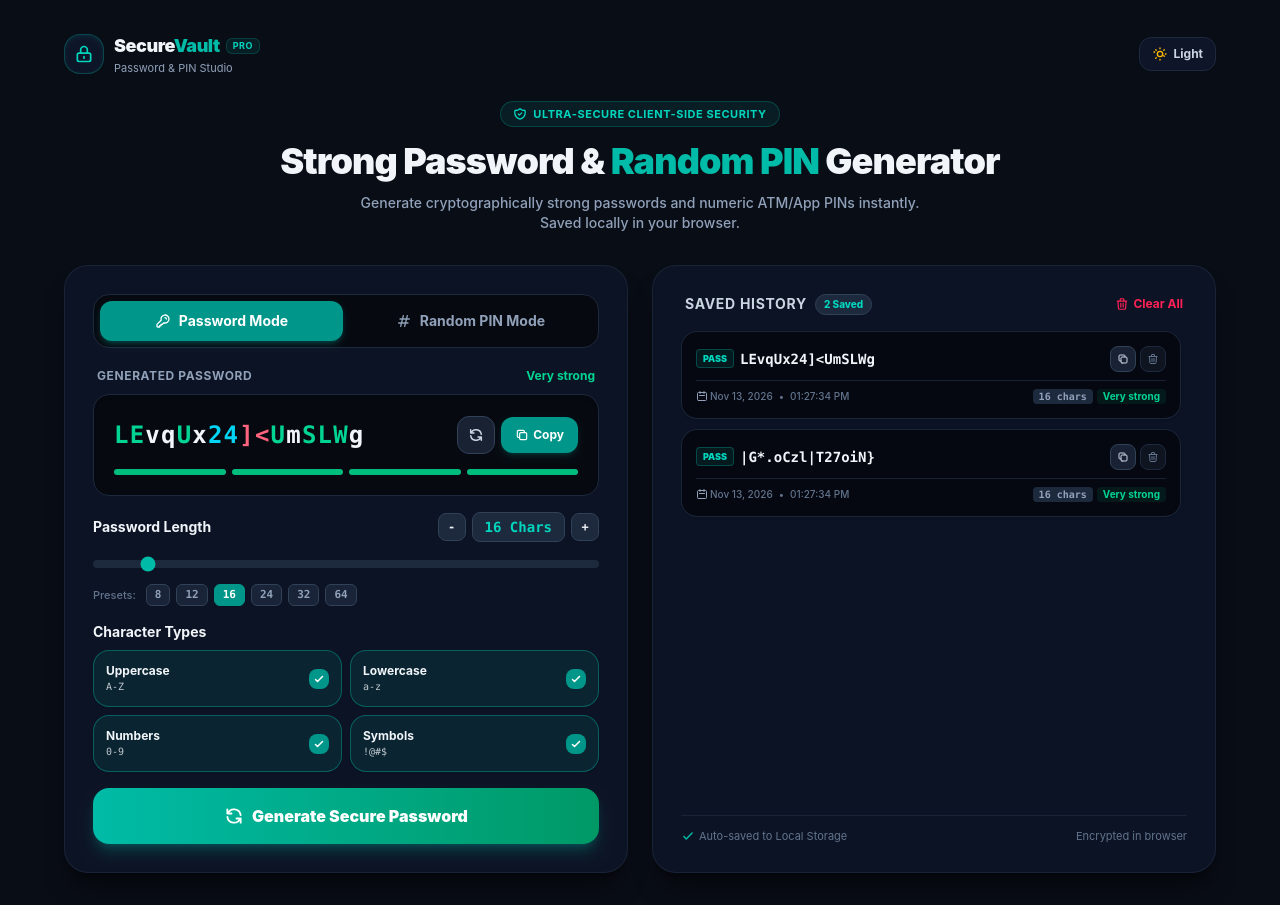
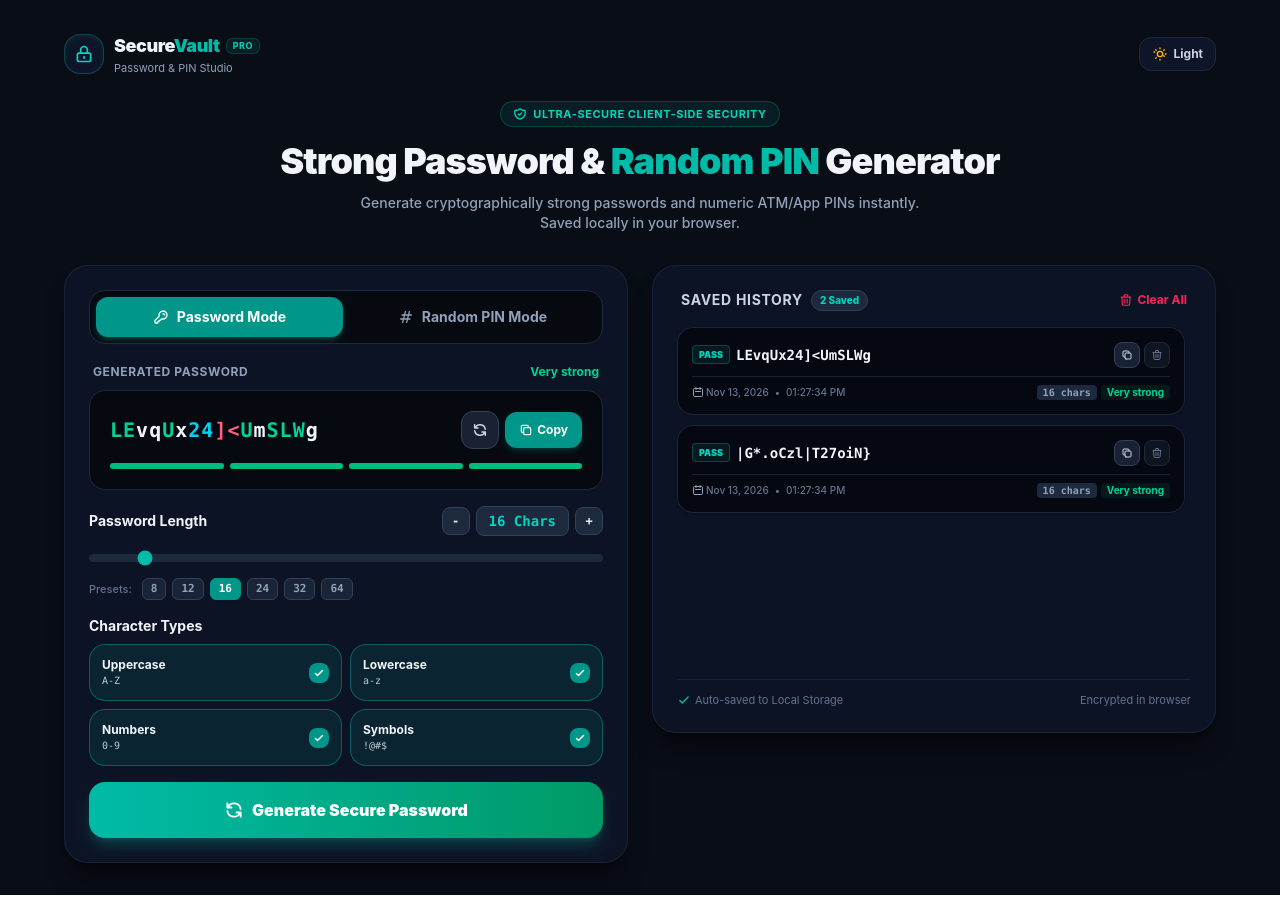
Before and after one commit to mo7732190-afk/Password-genrator, a React (Vite) app: page / in a window 1280 px wide. Built offline with nearby package versions, Linux system fonts and the light colour scheme.

Commit message:
"fix: remove bottom blank space below action buttons and fit card height tightly"

```diff
--- a/src/Components/GeneratedPassword.tsx
+++ b/src/Components/GeneratedPassword.tsx
@@ -4,10 +4,10 @@ import { usePasswordStore } from "../store";
 
 const PASSWORD_PRESETS = [8, 12, 16, 24, 32, 64];
 const PIN_PRESETS = [
-  { label: "4 Digits (ATM)", value: 4 },
-  { label: "6 Digits (App/OTP)", value: 6 },
-  { label: "8 Digits (Bank)", value: 8 },
-  { label: "12 Digits (Master)", value: 12 },
+  { label: "ATM", value: 4 },
+  { label: "App / OTP", value: 6 },
+  { label: "Bank App", value: 8 },
+  { label: "Master PIN", value: 12 },
 ];
 
 const GeneratedPassword = () => {
@@ -100,6 +100,18 @@ const GeneratedPassword = () => {
     };
   }, [passwordStrength, isDark]);
 
+  // Formatted display for PIN (grouped on 1 line with clean spacing, never wraps awkwardly)
+  const formattedPinDisplay = useMemo(() => {
+    if (!generatedPassword || !isPinMode) return "";
+    const p = generatedPassword;
+    if (p.length === 4) return p.split("").join("   ");
+    if (p.length === 6) return `${p.slice(0, 3)}   ${p.slice(3)}`;
+    if (p.length === 8) return `${p.slice(0, 4)}  •  ${p.slice(4)}`;
+    if (p.length === 12) return `${p.slice(0, 4)}  •  ${p.slice(4, 8)}  •  ${p.slice(8)}`;
+    if (p.length === 16) return `${p.slice(0, 4)}  •  ${p.slice(4, 8)}  •  ${p.slice(8, 12)}  •  ${p.slice(12)}`;
+    return p.split("").join("  ");
+  }, [generatedPassword, isPinMode]);
+
   // Filter history based on search query
   const filteredHistory = useMemo(() => {
     if (!searchQuery.trim()) return history;
@@ -122,28 +134,9 @@ const GeneratedPassword = () => {
     return { total, pinCount, pwdCount };
   }, [history]);
 
-  // Syntax highlighting / spaced formatting for passwords and PINs
-  const renderedTokens = useMemo(() => {
-    if (!generatedPassword) return null;
-
-    if (isPinMode) {
-      return (
-        <span className="flex items-center gap-1.5 sm:gap-2.5 flex-wrap">
-          {generatedPassword.split("").map((digit, index) => (
-            <span
-              key={index}
-              className={`inline-flex items-center justify-center font-mono font-black text-lg sm:text-2xl h-9 w-7 sm:h-12 sm:w-10 rounded-xl border transition-all ${
-                isDark
-                  ? "bg-slate-800/90 text-teal-300 border-teal-500/30 shadow-xs"
-                  : "bg-white text-teal-800 border-teal-200 shadow-xs"
-              }`}
-            >
-              {digit}
-            </span>
-          ))}
-        </span>
-      );
-    }
+  // Syntax highlighting for passwords
+  const renderedPasswordTokens = useMemo(() => {
+    if (!generatedPassword || isPinMode) return null;
 
     return generatedPassword.split("").map((char, index) => {
       let color = isDark ? "text-slate-100" : "text-slate-800";
@@ -263,7 +256,7 @@ const GeneratedPassword = () => {
         />
       </div>
 
-      {/* ================= TOPBAR (RESPONSIVE NO-OVERFLOW) ================= */}
+      {/* ================= TOPBAR ================= */}
       <header className="w-full max-w-6xl mb-4 sm:mb-6">
         <div className="flex items-center justify-between gap-3">
           {/* Brand */}
@@ -330,7 +323,7 @@ const GeneratedPassword = () => {
           </motion.button>
         </div>
 
-        {/* Mobile Tab Switcher: Full width 2nd row on mobile so it never gets squeezed! */}
+        {/* Mobile Tab Switcher */}
         <div className="mt-3.5 flex lg:hidden w-full">
           <div
             className={`flex w-full p-1 rounded-2xl border text-xs font-bold ${
@@ -384,7 +377,7 @@ const GeneratedPassword = () => {
         </div>
       </header>
 
-      {/* ================= HERO TITLE (MOBILE RESPONSIVE, ZERO CLIPPING) ================= */}
+      {/* ================= HERO TITLE ================= */}
       <section className="w-full max-w-6xl text-center mb-5 sm:mb-8 px-1">
         <div
           className={`inline-flex items-center gap-1.5 px-3 py-1 rounded-full text-[11px] font-bold uppercase tracking-wider mb-2.5 border shadow-xs ${
@@ -408,10 +401,10 @@ const GeneratedPassword = () => {
       </section>
 
       {/* ================= MAIN DASHBOARD (50% / 50% BALANCED GRID) ================= */}
-      <main className="w-full max-w-6xl grid grid-cols-1 lg:grid-cols-2 gap-5 sm:gap-6 items-stretch">
-        {/* ================= CARD 1: GENERATOR (50% Desktop) ================= */}
+      <main className="w-full max-w-6xl grid grid-cols-1 lg:grid-cols-2 gap-5 sm:gap-6 items-start">
+        {/* ================= CARD 1: GENERATOR ================= */}
         <section
-          className={`w-full rounded-3xl border transition-all duration-300 p-4 sm:p-7 shadow-xl flex flex-col justify-between ${
+          className={`w-full rounded-3xl border transition-all duration-300 p-4 sm:p-6 shadow-xl flex flex-col ${
             mobileTab === "history" ? "hidden lg:flex" : "flex"
           } ${
             isDark
@@ -419,8 +412,7 @@ const GeneratedPassword = () => {
               : "bg-white/95 backdrop-blur-xl border-slate-200/90 shadow-slate-200/70"
           }`}
         >
-          <div>
-            {/* Mode Switcher Tabs: Password vs Random PIN */}
+          {/* Mode Switcher Tabs */}
             <div
               className={`p-1.5 rounded-2xl border mb-4 sm:mb-5 flex items-center gap-1.5 ${
                 isDark ? "bg-[#060910] border-slate-800" : "bg-slate-100 border-slate-200"
@@ -461,21 +453,21 @@ const GeneratedPassword = () => {
               </button>
             </div>
 
-            {/* Subheader info & strength */}
+            {/* Subheader info */}
             <div className="flex items-center justify-between mb-2.5 px-1">
               <span className={`text-[11px] sm:text-xs font-bold uppercase tracking-wider ${isDark ? "text-slate-400" : "text-slate-500"}`}>
                 {isPinMode ? "Generated Numeric PIN" : "Generated Password"}
               </span>
               <div className="flex items-center gap-1.5">
                 <span className={`text-xs font-bold ${strengthData.textColor}`}>
-                  {strengthData.label}
+                  {isPinMode ? `${pinLength}-Digit Numeric PIN` : strengthData.label}
                 </span>
               </div>
             </div>
 
-            {/* Hero Password / PIN Display Box */}
+            {/* Hero Display Box (Never wraps awkwardly, single unified line!) */}
             <div
-              className={`relative rounded-2xl border p-3.5 sm:p-5 transition-all mb-4 ${
+              className={`relative rounded-2xl border p-4 sm:p-5 transition-all mb-4 ${
                 isDark
                   ? "bg-[#060910] border-slate-800 shadow-inner"
                   : "bg-slate-50 border-slate-200 shadow-inner"
@@ -486,21 +478,34 @@ const GeneratedPassword = () => {
                 type="text"
                 readOnly
                 value={generatedPassword}
-                aria-label="Generated Password or PIN"
+                aria-label={isPinMode ? "Generated PIN" : "Generated Password"}
                 className="absolute opacity-0 pointer-events-none"
               />
 
-              <div className="flex flex-col sm:flex-row sm:items-center justify-between gap-3">
-                <div className="min-w-0 flex-1 overflow-x-auto py-1 scrollbar-none font-mono text-base sm:text-2xl font-bold tracking-wider select-all">
-                  {renderedTokens || (
+              <div className="flex items-center justify-between gap-3">
+                {/* Center / Left display */}
+                <div className="min-w-0 flex-1 overflow-x-auto py-1 scrollbar-none font-mono select-all">
+                  {isPinMode ? (
+                    <div
+                      className={`text-xl sm:text-2xl md:text-3xl font-black tracking-wider truncate ${
+                        isDark ? "text-teal-300" : "text-teal-700"
+                      }`}
+                    >
+                      {formattedPinDisplay || "----"}
+                    </div>
+                  ) : (
+                    <div className="text-base sm:text-xl font-bold tracking-wider truncate">
+                      {renderedPasswordTokens || (
                         <span className={`text-sm font-normal ${isDark ? "text-slate-500" : "text-slate-400"}`}>
                           Tap generate below...
                         </span>
                       )}
                     </div>
+                  )}
+                </div>
 
-                <div className="flex items-center gap-1.5 shrink-0 self-end sm:self-auto">
-                  {/* Regenerate Button */}
+                {/* Regenerate + Copy Buttons */}
+                <div className="flex items-center gap-1.5 shrink-0">
                   <motion.button
                     whileTap={{ scale: 0.88 }}
                     type="button"
@@ -522,7 +527,6 @@ const GeneratedPassword = () => {
                     </svg>
                   </motion.button>
 
-                  {/* Primary Copy Button */}
                   <motion.button
                     whileHover={{ scale: 1.02 }}
                     whileTap={{ scale: 0.94 }}
@@ -564,7 +568,8 @@ const GeneratedPassword = () => {
                 </div>
               </div>
 
-              {/* Segmented Strength Bar */}
+              {/* Segmented Strength Bar ONLY for Password mode */}
+              {!isPinMode && (
                 <div className="mt-3.5 flex items-center gap-1.5">
                   {[1, 2, 3, 4].map((bar) => {
                     const isActive = bar <= strengthData.score;
@@ -582,36 +587,72 @@ const GeneratedPassword = () => {
                     );
                   })}
                 </div>
+              )}
             </div>
 
-            {/* Password vs PIN Controls */}
+            {/* ================= CONTROLS SECTION ================= */}
             {isPinMode ? (
-              /* ================= PIN CONTROLS ================= */
+              /* CLEAN PIN CONTROLS (Zero clutter) */
               <div className="space-y-4">
+                {/* Standard PIN Formats Grid */}
                 <div>
+                  <div className="flex items-center justify-between mb-2 px-0.5">
+                    <span className="text-xs sm:text-sm font-bold">Standard PIN Lengths</span>
+                    <span
+                      className={`font-mono text-xs font-extrabold px-2.5 py-0.5 rounded-lg border ${
+                        isDark ? "bg-slate-800 text-teal-400 border-slate-700" : "bg-teal-50 text-teal-700 border-teal-200"
+                      }`}
+                    >
+                      {pinLength} Digits
+                    </span>
+                  </div>
+
+                  <div className="grid grid-cols-2 sm:grid-cols-4 gap-2">
+                    {PIN_PRESETS.map((p) => (
+                      <button
+                        key={p.value}
+                        type="button"
+                        onClick={() => setPinLength(p.value)}
+                        className={`p-3 rounded-2xl text-xs font-bold border transition text-center cursor-pointer flex flex-col items-center gap-1 ${
+                          pinLength === p.value
+                            ? "bg-teal-600 text-white border-teal-600 shadow-md shadow-teal-600/30 scale-[1.02]"
+                            : isDark
+                            ? "bg-[#060910] text-slate-300 border-slate-800 hover:border-slate-700 hover:text-white"
+                            : "bg-white text-slate-700 border-slate-200 hover:border-slate-300 hover:text-slate-900 shadow-xs"
+                        }`}
+                      >
+                        <span className="text-sm font-black">{p.value} Digits</span>
+                        <span className="text-[10px] font-medium opacity-80">{p.label}</span>
+                      </button>
+                    ))}
+                  </div>
+                </div>
+
+                {/* Custom length slider */}
+                <div
+                  className={`p-3 sm:p-4 rounded-2xl border ${
+                    isDark ? "bg-[#060910]/80 border-slate-800" : "bg-slate-50 border-slate-200"
+                  }`}
+                >
                   <div className="flex items-center justify-between mb-2">
-                    <span className="text-xs sm:text-sm font-bold">PIN Digits Length</span>
+                    <span className={`text-xs font-semibold ${isDark ? "text-slate-300" : "text-slate-700"}`}>
+                      Custom Range (4 to 16 digits)
+                    </span>
                     <div className="flex items-center gap-1.5">
                       <button
                         type="button"
                         onClick={() => adjustLength(-1)}
-                        className={`h-7 w-7 rounded-lg border flex items-center justify-center font-mono font-bold text-xs transition cursor-pointer ${
+                        className={`h-6 w-6 rounded-md border flex items-center justify-center font-mono font-bold text-xs transition cursor-pointer ${
                           isDark ? "bg-slate-800 border-slate-700 hover:bg-slate-700" : "bg-white border-slate-200 hover:bg-slate-100"
                         }`}
                       >
                         -
                       </button>
-                      <span
-                        className={`font-mono text-xs sm:text-sm font-extrabold px-3 py-1 rounded-lg border ${
-                          isDark ? "bg-slate-800 text-teal-400 border-slate-700" : "bg-teal-50 text-teal-700 border-teal-200"
-                        }`}
-                      >
-                        {pinLength} Digits
-                      </span>
+                      <span className="text-xs font-mono font-black text-teal-500 min-w-5 text-center">{pinLength}</span>
                       <button
                         type="button"
                         onClick={() => adjustLength(1)}
-                        className={`h-7 w-7 rounded-lg border flex items-center justify-center font-mono font-bold text-xs transition cursor-pointer ${
+                        className={`h-6 w-6 rounded-md border flex items-center justify-center font-mono font-bold text-xs transition cursor-pointer ${
                           isDark ? "bg-slate-800 border-slate-700 hover:bg-slate-700" : "bg-white border-slate-200 hover:bg-slate-100"
                         }`}
                       >
@@ -619,7 +660,6 @@ const GeneratedPassword = () => {
                       </button>
                     </div>
                   </div>
-
                   <input
                     type="range"
                     min={4}
@@ -630,28 +670,9 @@ const GeneratedPassword = () => {
                       isDark ? "bg-slate-800" : "bg-slate-200"
                     }`}
                   />
-
-                  {/* Common PIN presets */}
-                  <div className="grid grid-cols-2 sm:grid-cols-4 gap-2 mt-3">
-                    {PIN_PRESETS.map((p) => (
-                      <button
-                        key={p.value}
-                        type="button"
-                        onClick={() => setPinLength(p.value)}
-                        className={`p-2 rounded-xl text-xs font-bold border transition text-center cursor-pointer ${
-                          pinLength === p.value
-                            ? "bg-teal-600 text-white border-teal-600 shadow-xs"
-                            : isDark
-                            ? "bg-slate-800/60 text-slate-400 border-slate-800 hover:text-white"
-                            : "bg-white text-slate-600 border-slate-200 hover:text-slate-900"
-                        }`}
-                      >
-                        {p.label}
-                      </button>
-                    ))}
-                  </div>
                 </div>
 
+                {/* Generate PIN button */}
                 <motion.button
                   whileHover={{ scale: 1.01 }}
                   whileTap={{ scale: 0.98 }}
@@ -666,7 +687,7 @@ const GeneratedPassword = () => {
                 </motion.button>
               </div>
             ) : (
-              /* ================= PASSWORD CONTROLS ================= */
+              /* PASSWORD CONTROLS */
               <div className="space-y-4">
                 <div>
                   <div className="flex items-center justify-between mb-2">
@@ -711,7 +732,6 @@ const GeneratedPassword = () => {
                     }`}
                   />
 
-                  {/* Preset buttons */}
                   <div className="flex flex-wrap items-center gap-1.5 mt-2.5">
                     <span className={`text-[11px] font-medium mr-1 ${isDark ? "text-slate-500" : "text-slate-400"}`}>
                       Presets:
@@ -735,7 +755,6 @@ const GeneratedPassword = () => {
                   </div>
                 </div>
 
-                {/* Character Set Tiles */}
                 <div>
                   <span className="text-xs sm:text-sm font-bold block mb-2">Character Types</span>
                   <div className="grid grid-cols-2 gap-2">
@@ -795,12 +814,11 @@ const GeneratedPassword = () => {
                 </motion.button>
               </div>
             )}
-          </div>
         </section>
 
-        {/* ================= CARD 2: SAVED HISTORY (50% Desktop, Full Responsive) ================= */}
+        {/* ================= CARD 2: SAVED HISTORY ================= */}
         <section
-          className={`w-full rounded-3xl border transition-all duration-300 p-4 sm:p-7 shadow-xl flex flex-col justify-between ${
+          className={`w-full rounded-3xl border transition-all duration-300 p-4 sm:p-6 shadow-xl flex flex-col ${
             mobileTab === "generator" ? "hidden lg:flex" : "flex"
           } ${
             isDark
@@ -910,7 +928,6 @@ const GeneratedPassword = () => {
                         {/* Password / PIN Line + Quick Actions */}
                         <div className="flex items-center justify-between gap-2 mb-2">
                           <div className="flex items-center gap-1.5 min-w-0 flex-1">
-                            {/* Category Badge */}
                             <span
                               className={`px-1.5 py-0.5 rounded text-[9px] font-black uppercase shrink-0 border ${
                                 isItemPin
```
Lines whose indentation alone changed are shown as unchanged.
